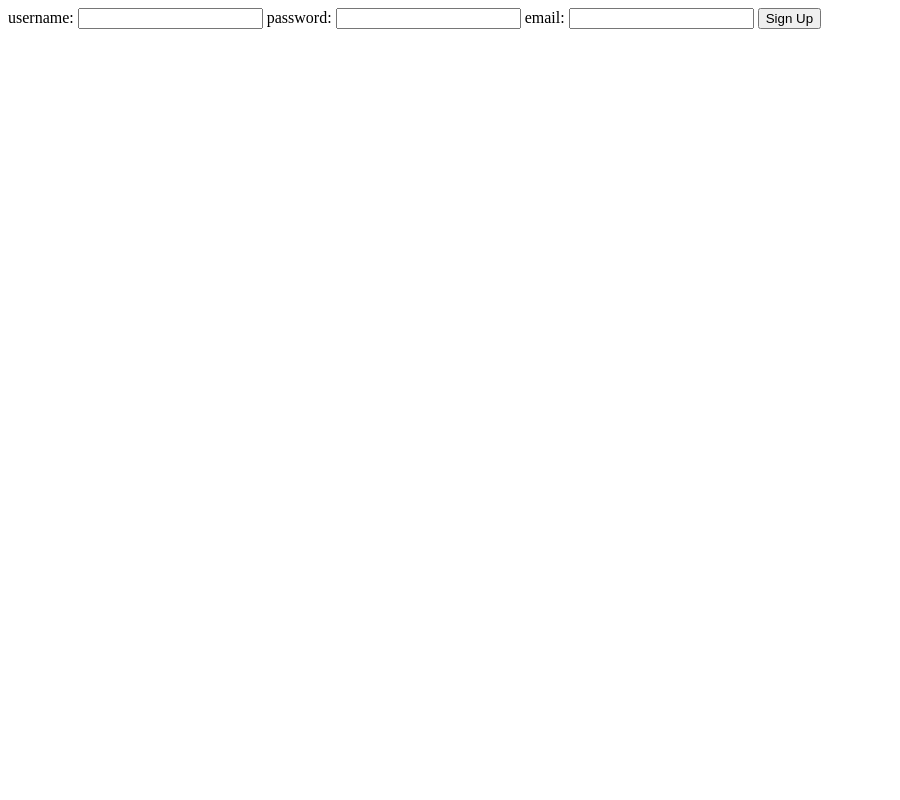
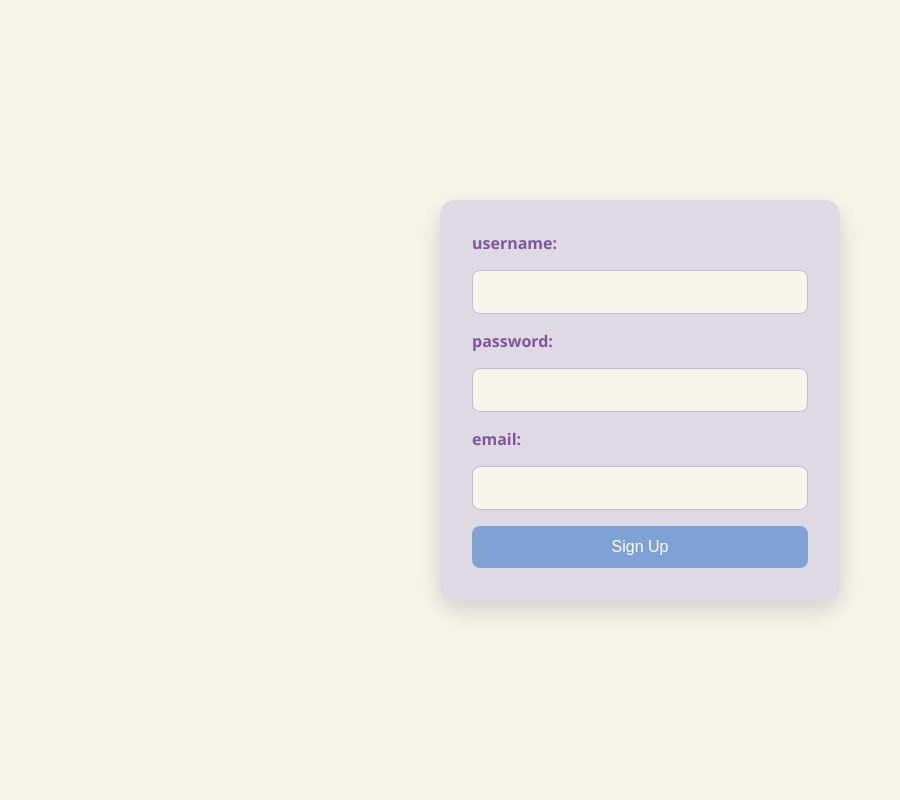
Before and after one commit to ri5u/classProject, a PHP site: page /php/signup.php in a window 1280 px wide. Shown: the whole page, without its empty margins (0-900 px from the left). Run offline with PHP 8.4, Linux system fonts and the light colour scheme.

Commit message:
css changes

```diff
--- /dev/null
+++ b/css/signup.css
@@ -0,0 +1,81 @@
+:root {
+    --cream: #F7F4EA;
+    --light-gray: #DED9E2;
+    --lavender: #C0B9DD;
+    --light-blue: #80A1D4;
+    --purple: #81559B;
+}
+
+* {
+    box-sizing: border-box;
+}
+
+body {
+    margin: 0;
+    padding: 0;
+    font-family: 'Segoe UI', Tahoma, Geneva, Verdana, sans-serif;
+    background: var(--cream);
+    height: 100vh;
+    display: flex;
+    justify-content: center;
+    align-items: center;
+}
+
+form {
+    background: var(--light-gray);
+    padding: 2rem;
+    border-radius: 15px;
+    box-shadow: 0 10px 25px rgba(0, 0, 0, 0.15);
+    width: 100%;
+    max-width: 400px;
+    display: flex;
+    flex-direction: column;
+    gap: 1rem;
+}
+
+h2 {
+    margin: 0 0 1rem 0;
+    text-align: center;
+    color: var(--purple);
+}
+
+label {
+    font-weight: 600;
+    color: var(--purple);
+}
+
+input {
+    padding: 0.75rem;
+    border: 1px solid var(--lavender);
+    border-radius: 8px;
+    font-size: 1rem;
+    background-color: var(--cream);
+    color: #333;
+}
+
+input:focus {
+    outline: none;
+    border-color: var(--light-blue);
+}
+
+button {
+    padding: 0.75rem;
+    border: none;
+    border-radius: 8px;
+    background-color: var(--light-blue);
+    color: white;
+    font-size: 1rem;
+    cursor: pointer;
+    transition: background-color 0.3s ease;
+}
+
+button:hover {
+    background-color: var(--purple);
+}
+
+.error {
+    margin-top: 1rem;
+    color: #e74c3c;
+    text-align: center;
+    font-weight: 600;
+}
--- a/php/signup.php
+++ b/php/signup.php
@@ -7,6 +7,7 @@
     <meta charset="UTF-8">
     <meta name="viewport" content="width=device-width, initial-scale=1.0">
     <title>Sign Up</title>
+    <link rel="stylesheet" href="../css/signup.css">
 </head>
 <body>
     <form action="signup.php" method="POST">
```
